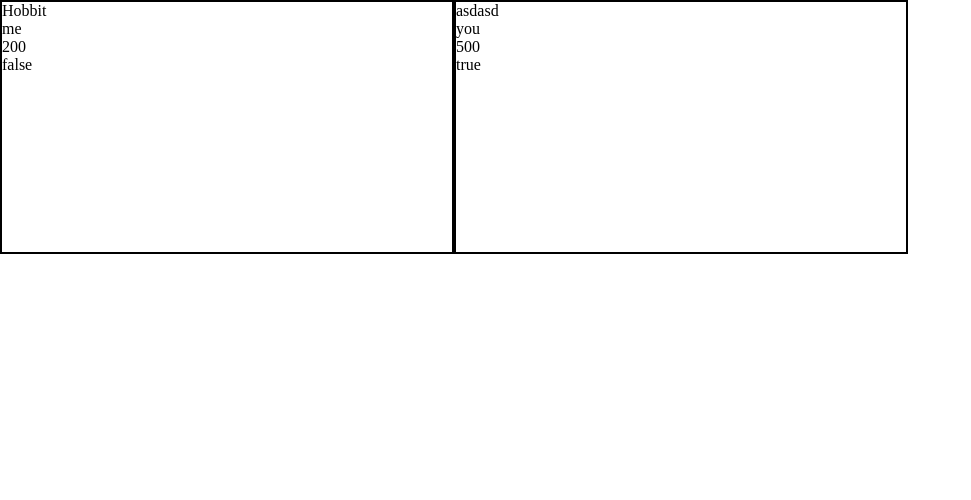
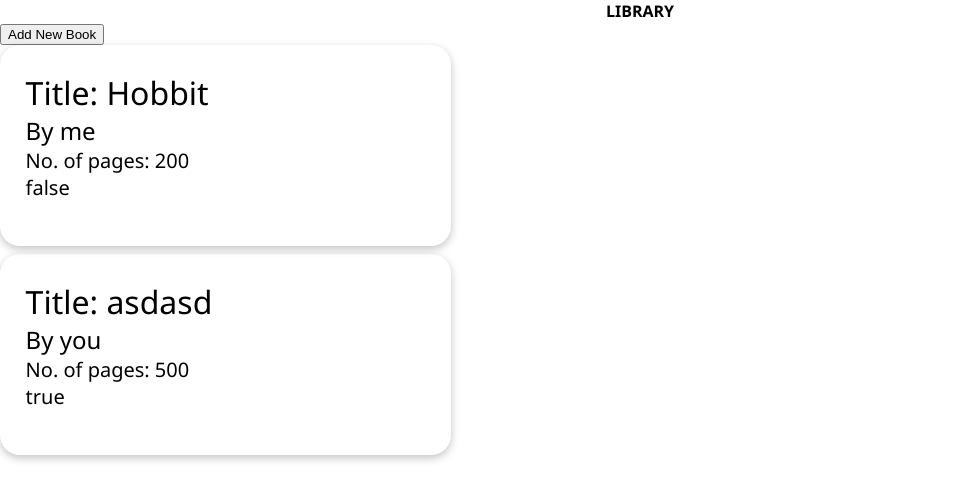
Before and after one commit to OhmPatil/library, a plain HTML site: page index.html in a window 1280 px wide. Shown: the whole page, without its empty margins (0-971 px from the left). Drawn offline with Linux system fonts and the light colour scheme.

Commit message:
Add form and 'Add Book' functionality

```diff
--- a/index.html
+++ b/index.html
@@ -10,8 +10,24 @@
     <script src="main.js" defer></script>
 </head>
 <body>
-    <div class="container">
+    <h1 class="title">LIBRARY</h1>
+
+    <div class="form-container">
+        <button class="add-book-button">Add New Book</button>
+        <form action="" id="form" style="display: none;">
+            <label for="title">Book Title</label>
+            <input type="text" name="title" id="form-title">
+            <label for="author">Author</label>
+            <input type="text" name="author" id="form-author">
+            <label for="pages">No. of Pages</label>
+            <input type="number" name="pages" id="form-pages">
+            <label for="isRead">Read?</label>
+            <input type="checkbox" name="isRead" id="form-isRead">
+            <button class="submit" type="submit">Submit</button>
+        </form>
+    </div>
+    <div class="book-container">
+
         </div>
-    </div>
 </body>
 </html>
--- a/main.js
+++ b/main.js
@@ -1,4 +1,17 @@
+let add_book_button = document.querySelector('.add-book-button')
+add_book_button.addEventListener('click', displayForm)
+
+let form = document.querySelector('#form')
+form.addEventListener('submit', function(e){
+    getFormData()
+    e.preventDefault()
+})
+
 let myLibrary = []
+
+function displayForm(){
+    document.getElementById('form').style.display = ''
+}
 
 function Book(title, author, pages, isRead){
     this.title = title
@@ -18,26 +31,31 @@ function addBook(title, author, pages, isRead){
     let newBook = new Book(title, author, pages, isRead)
     myLibrary.push(newBook)
     console.log('Book Added');
+    addBookToDom()
 }
 
 addBook('Hobbit', 'me', 200, false)
 addBook('asdasd', 'you', 500, true)
-addBookToDom()
 
 function addBookToDom(){
+    let allCards = document.querySelectorAll('.card')
+    allCards.forEach(Card => {
+        Card.remove()
+    })
+
     myLibrary.forEach(myBook =>{
         let card = document.createElement('div')
         card.classList.add('card')
 
         let title = document.createElement('div')
-        title.classList.add('title')
-        title.textContent = myBook.title
+        title.classList.add('book-title')
+        title.textContent = `Title: ${myBook.title}`
         let author = document.createElement('div')
         author.classList.add('author')
-        author.textContent = myBook.author
+        author.textContent = `By ${myBook.author}`
         let pages = document.createElement('div')
         pages.classList.add('pages')
-        pages.textContent = myBook.pages
+        pages.textContent = `No. of pages: ${myBook.pages}`
         let isRead = document.createElement('div')
         isRead.classList.add('isRead')
         isRead.textContent = myBook.isRead
@@ -48,8 +66,22 @@ function addBookToDom(){
         card.appendChild(isRead)
 
 
-        document.querySelector('.container').appendChild(card)
+        document.querySelector('.book-container').appendChild(card)
         console.log('Card created');
-
     })
 }
+
+
+function getFormData(){
+    let title = document.getElementById('form-title').value
+    let author = document.getElementById('form-author').value
+    let pages = document.getElementById('form-pages').value
+    let isRead = document.getElementById('form-isRead').checked
+
+    console.log(title, author, pages, isRead);
+    addBook(title, author, pages, isRead)
+    form.reset()
+}
+
+
+console.log(myLibrary);
--- a/styles.css
+++ b/styles.css
@@ -1,15 +1,48 @@
 :root{
-    /* background-color: black; */
+    font-family: 'Segoe UI', Tahoma, Geneva, Verdana, sans-serif;
 }
 
-.container{
+
+.book-container{
     width: 100vw;
     height: 100vh;
     display: flex;
+    flex-direction: column;
+    gap: 1%;
+
 }
 
 .card{
-    width: 450px;
-    height: 250px;
-    border: 2px solid black;
+    width: 400px;
+    height: 150px;
+    box-shadow: rgba(0, 0, 0, 0.24) 0px 3px 8px;
+    border-radius: 20px;
+    display: flex;
+    flex-direction: column;
+    padding: 2%;
 }
+
+.title{
+    text-align: center;
+}
+
+.book-title{
+    font-size: 2rem;
+}
+
+.author{
+    font-size: 1.5rem;
+}
+
+.pages{
+    font-size: 1.25rem;
+}
+
+.isRead{
+    font-size: 1.25rem;
+}
+
+.form{
+    display: flex;
+    gap: 2%;
+}
```
